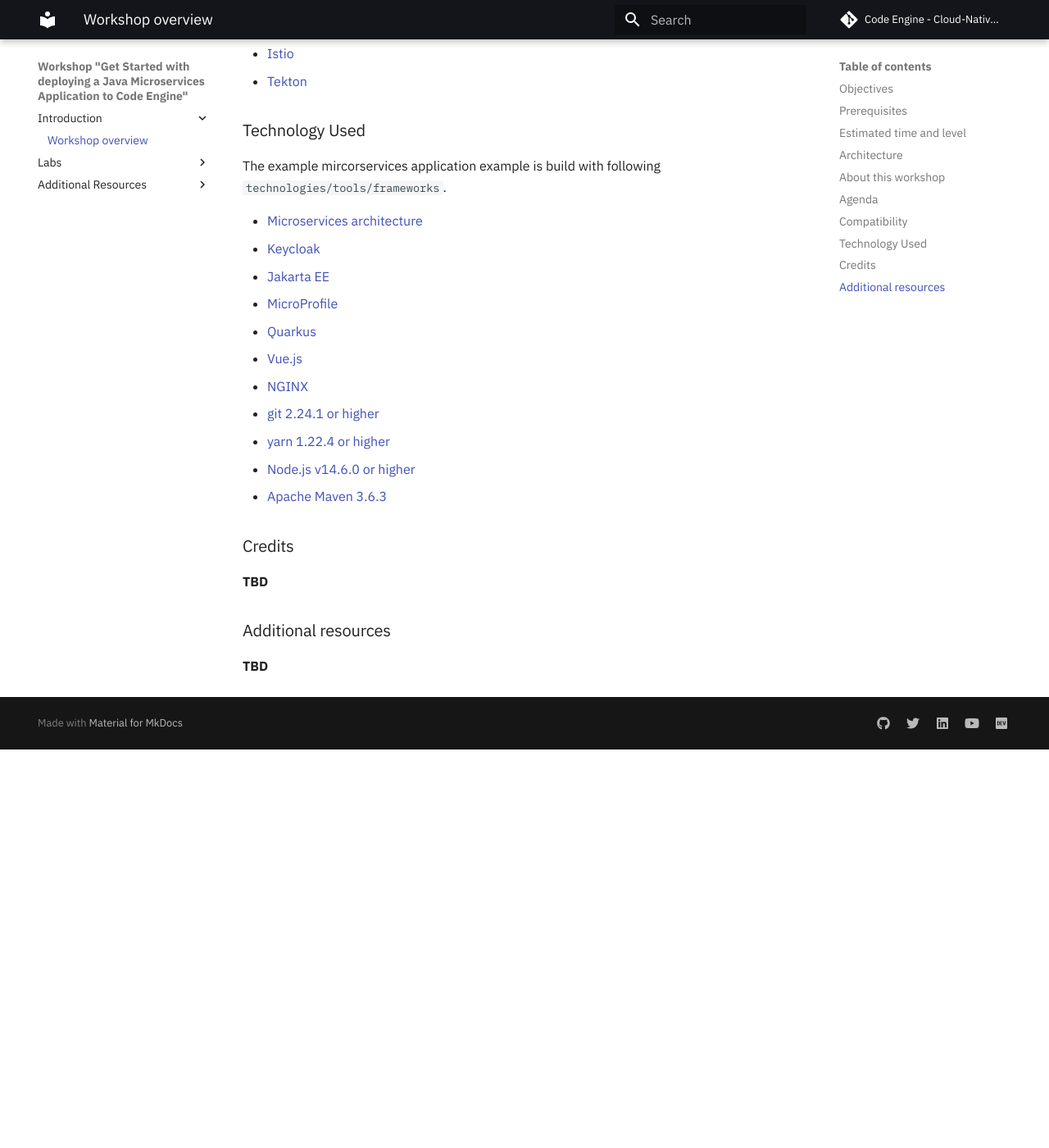
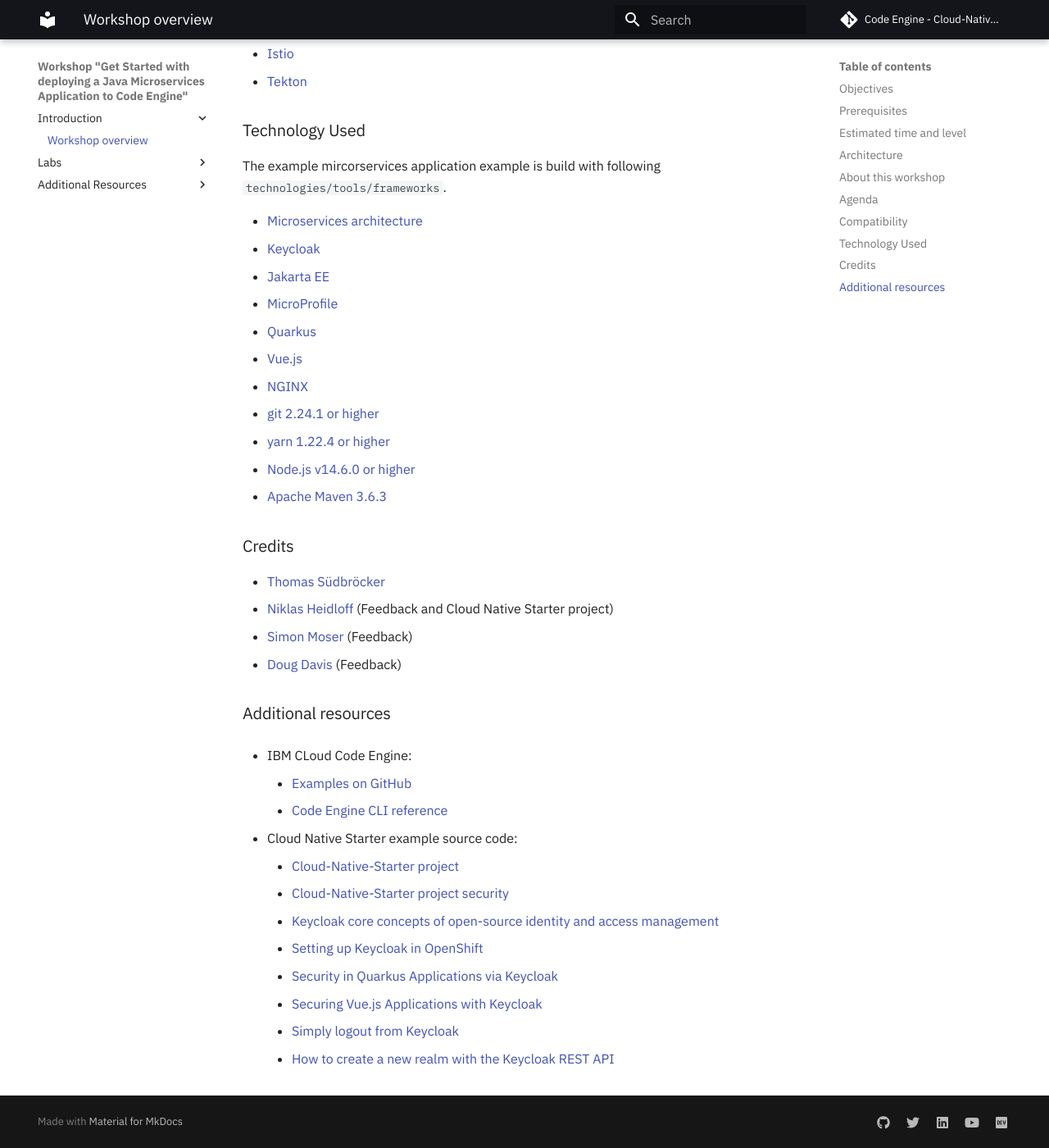
Before and after one commit to thomassuedbroecker/ce-cns-problem, an MkDocs documentation site: the page built from documentation/README.md, in a window 1280 px wide and 1400 px high, scrolled down 4033 px. Shown: the whole window at 82% size. Built offline with MkDocs 1.6.1 and Material for MkDocs 9.7.7, drawn with Linux system fonts in a browser that asks for light colours; comment, search, counter and statistics services are not loaded; before the commit the page ends 4947 px from its top, so only the background shows below that; some of the changed text lies outside the part shown.

Commit message:
update documentation

```diff
--- a/documentation/README.md
+++ b/documentation/README.md
@@ -20,7 +20,7 @@
 
 ### Prerequisites
 
-* In order to run this workshop, you will need to create an IBM Cloud `PayAsYouGo` account (or log in to your existing account).
+* In order to run this workshop, you will need to create an [IBM Cloud `PayAsYouGo` account]() (or log in to your existing account).
 
   > `Code Engine` has a `free tier` per month, and we expect, if you haven't used that `free tier` in current month, you can execute the workshop without creating any additional costs. For the monitoring and logging we will use free lite plans for the service instances [IBM Cloud Monitoring](https://cloud.ibm.com/docs/monitoring?topic=monitoring-getting-started#getting-started) and
  [IBM Cloud Log Analysis](https://cloud.ibm.com/docs/log-analysis?topic=log-analysis-getting-started#getting-started).
@@ -127,8 +127,25 @@
 
 ### Credits
 
-  **TBD**
+  * [Thomas Südbröcker](https://twitter.com/tsuedbroecker)
+  * [Niklas Heidloff](https://twitter.com/nheidloff) (Feedback and Cloud Native Starter project)
+  * [Simon Moser](https://twitter.com/mosersd) (Feedback)
+  * [Doug Davis](https://twitter.com/duginabox) (Feedback)
 
 ### Additional resources
 
-  **TBD**
+  * IBM CLoud Code Engine:
+
+       * [Examples on GitHub](https://github.com/IBM/CodeEngine)
+       * [Code Engine CLI reference](https://cloud.ibm.com/docs/codeengine?topic=codeengine-cli)
+
+  * Cloud Native Starter example source code:
+
+       * [Cloud-Native-Starter project](https://github.com/IBM/cloud-native-starter)
+       * [Cloud-Native-Starter project security](https://github.com/IBM/cloud-native-starter/security)
+       * [Keycloak core concepts of open-source identity and access management](https://developers.redhat.com/blog/2019/12/11/keycloak-core-concepts-of-open-source-identity-and-access-management/)
+       * [Setting up Keycloak in OpenShift](http://heidloff.net/article/setting-up-keycloak-openshift/)
+       * [Security in Quarkus Applications via Keycloak](http://heidloff.net/article/security-quarkus-applications-keycloak/)
+       * [Securing Vue.js Applications with Keycloak](http://heidloff.net/article/securing-vue-js-applications-keycloak/)
+       * [Simply logout from Keycloak](https://suedbroecker.net/2021/05/18/simply-logout-from-keycloak/)
+       * [How to create a new realm with the Keycloak REST API](https://suedbroecker.net/2020/08/04/how-to-create-a-new-realm-with-the-keycloak-rest-api/)
```
Also changed, not shown: documentation/inspect-the-project.md (+0 -4 lines), documentation/logging.md (+0 -4 lines), documentation/monitoring.md (+0 -4 lines), documentation/setup-example.md (+0 -5 lines).
